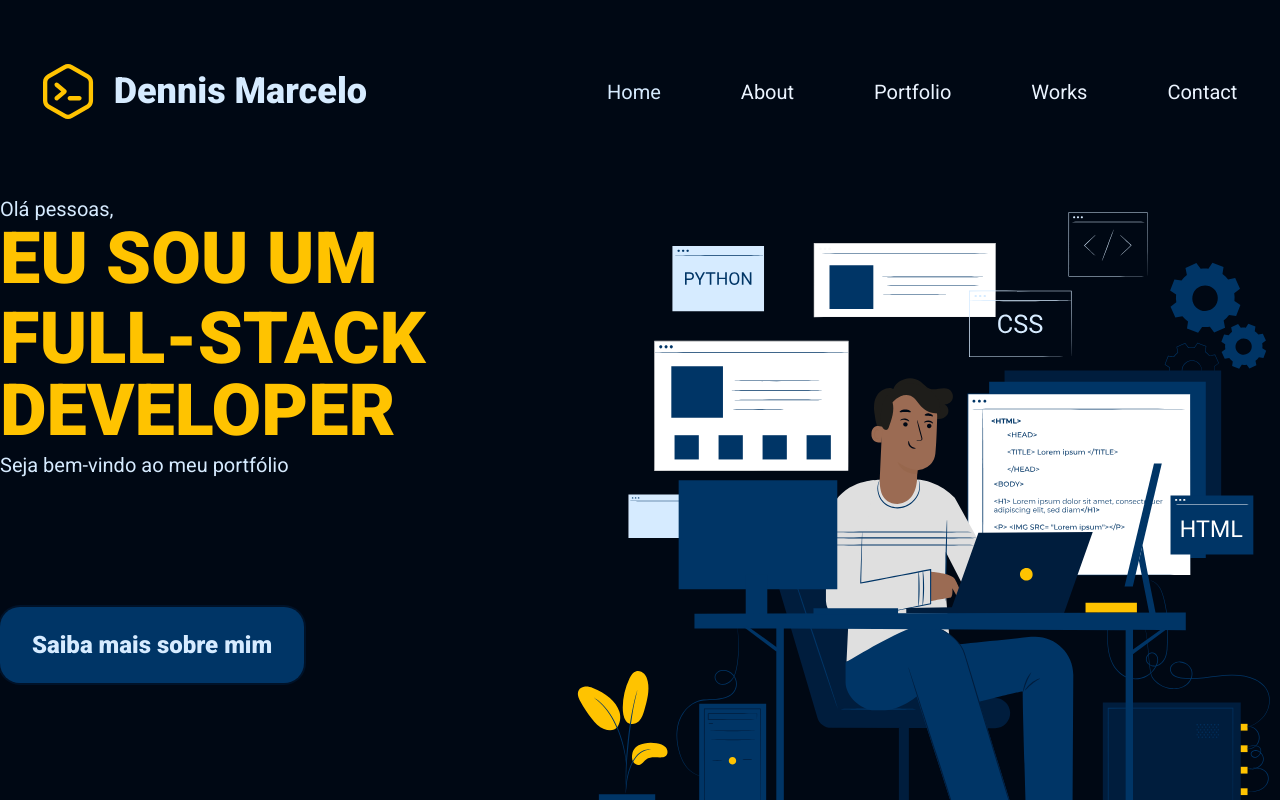
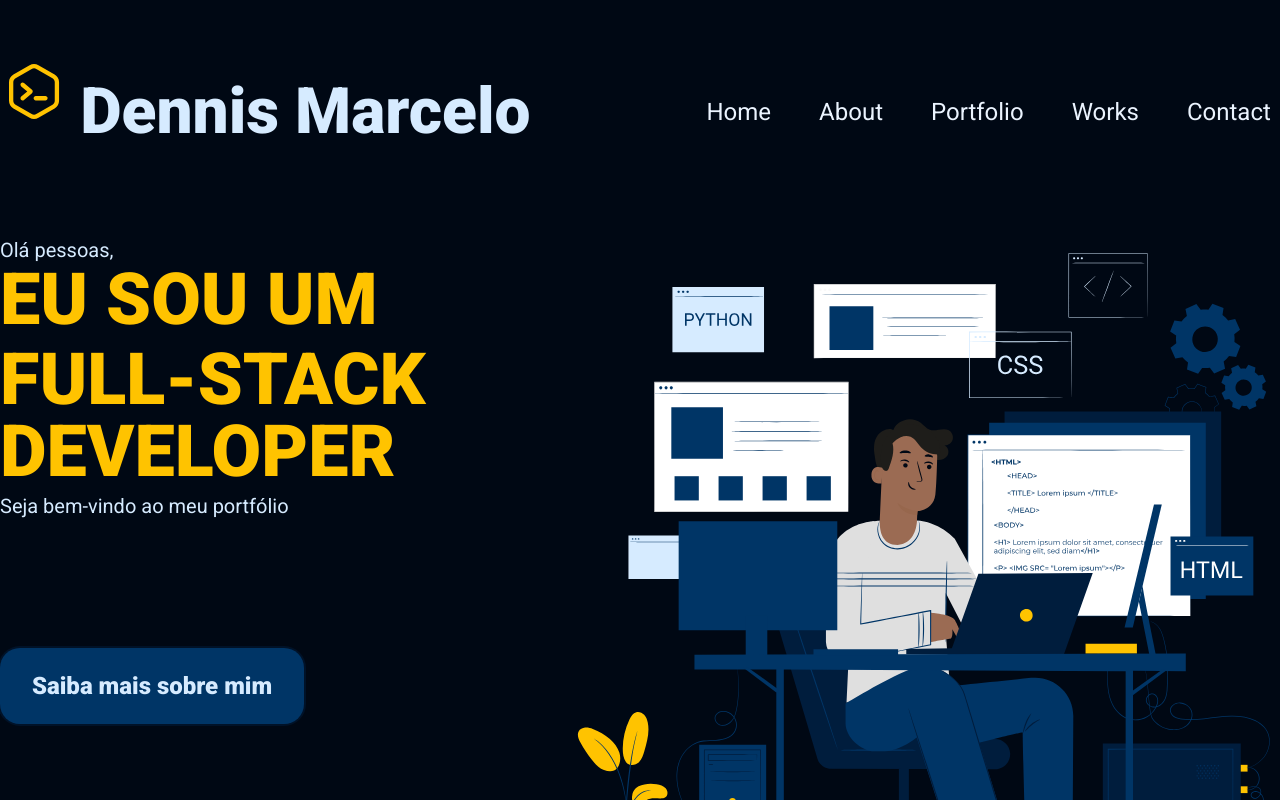
Before and after one commit to dennisMarcelo/portfolio, a React (Vite) app: page / in a window 1280 px wide. Shown: the top 800 px of the page. Built offline with nearby package versions, Linux system fonts and the light colour scheme.

Commit message:
fix: layout menu home

```diff
--- /dev/null
+++ b/src/Pages/Home.css
@@ -0,0 +1,133 @@
+/* stylelint-disable at-rule-no-unknown */
+@tailwind base;
+@tailwind components;
+@tailwind utilities;
+
+.hexagono-name {
+  @apply flex gap-5 ;
+}
+
+.hexagono-top-page {
+  @apply w-[51px] h-[55] items-center;
+}
+
+.heading-top-page {
+  @apply text-blue-200 text-sm;
+}
+
+.home-menu {
+  @apply flex justify-center items-center pt-16 mb-20 gap-60;
+}
+
+.button-menu {
+  @apply p-1 px-3 rounded-[10px] font-semibold text-sm transition-colors focus:ring-2 text-blue-200 hover:bg-blue-300 hidden;
+}
+
+.button-menu-mobile {
+  @apply p-1 px-3 rounded-[10px] font-semibold text-sm transition-colors focus:ring-2 text-blue-200 hover:bg-blue-300;
+}
+
+.options-menu {
+  @apply flex gap-20  text-blue-200;
+}
+
+.options-menu-mobile {
+  @apply fixed h-full text-yellow-200 w-9/12 top-0 p-11 bg-gradient-to-b from-blue-400 to-blue-600;
+
+  transition: 0.9s;
+}
+
+.menu-mobile-open {
+  @apply right-0;
+}
+
+.menu-mobile-close {
+  @apply right-[-100%];
+}
+
+.nav-menu-mobile {
+  @apply flex flex-col pt-14 pl-10 gap-5 text-md;
+}
+
+.buttons-menu-mobile {
+  @apply flex gap-5 items-center p-4 rounded-[20px] focus:bg-blue-300;
+}
+
+@media only screen and (max-width: 1536px) {
+  .options-menu {
+    @apply flex gap-16;
+  }
+
+  .home-menu {
+    @apply gap-52;
+  }
+}
+
+@media only screen and (max-width: 1280px) {
+  .options-menu {
+    @apply flex gap-12;
+  }
+
+  .home-menu {
+    @apply gap-44;
+  }
+}
+
+@media only screen and (max-width: 1024px) {
+  .options-menu {
+    @apply flex gap-9;
+  }
+
+  .home-menu {
+    @apply gap-36;
+  }
+}
+
+@media only screen and (max-width: 950px) {
+  .options-menu {
+    @apply flex gap-6;
+  }
+
+  .home-menu {
+    @apply gap-28;
+  }
+}
+
+@media only screen and (max-width: 768px) {
+  .options-menu {
+    @apply hidden;
+  }
+
+  .home-menu {
+    @apply gap-60;
+  }
+
+  .button-menu {
+    @apply block;
+  }
+}
+
+@media only screen and (max-width: 600px) {
+  .heading-top-page {
+    @apply hidden;
+  }
+
+  .options-menu-mobile {
+    @apply w-full;
+  }
+}
+
+@media only screen and (max-width: 390px) {
+  .home-menu {
+    @apply gap-36;
+  }
+}
+
+
+.heading-home {
+  @apply 2xl:text-lg xl:text-md lg:text-md text-yellow-200 leading-none mb-2;
+}
+
+.text-home {
+  @apply text-blue-200 leading-none mb-2;
+}
--- a/src/Pages/Home.tsx
+++ b/src/Pages/Home.tsx
@@ -1,4 +1,11 @@
-import React from 'react';
+import React, { useState } from 'react';
+import {
+  Briefcase,
+  Envelope,
+  FolderSimpleUser,
+  House, List, User, X,
+} from 'phosphor-react';
+import { clsx } from 'clsx';
 import { HexagonTopPage } from '../Icons/HexagonTopPage';
 import { Heading } from '../Components/Heading/Heading';
 import { Text } from '../Components/Text/Text';
@@ -7,27 +14,81 @@ import { GitHubSVG } from '../Icons/GitHubSVG';
 import { InstagramSVG } from '../Icons/InstagramSVG';
 import { LinkedinSVG } from '../Icons/LinkedinSVG';
 import { HomeArtSVG } from '../Icons/HomeArtSVG';
+import './Home.css';
 
 function Menu() {
+  const [menuIsVisible, setMenuIsVisible] = useState(false);
   return [
-    <div className="flex justify-center items-center pt-16 mb-20 gap-60">
+    <div
+      id="menu"
+      className="home-menu"
+    >
 
-      <div className="flex gap-5">
-        <HexagonTopPage />
-        <Heading size="sm" className="text-blue-200">
+      <div className="hexagono-name">
+        <HexagonTopPage className="hexagono-top-page" />
+        <Heading className="heading-top-page">
           Dennis Marcelo
         </Heading>
       </div>
 
-      <div className="flex gap-20  text-blue-200">
-        <Text size="sm" className="shrink-0">Home</Text>
-        <Text size="sm">About</Text>
-        <Text size="sm">Portfolio</Text>
-        <Text size="sm">Works</Text>
-        <Text size="sm">Contact</Text>
+      <button
+        onClick={() => setMenuIsVisible(true)}
+        type="button"
+        className="button-menu bg-blue-400"
+      >
+        <List size={32} />
+      </button>
+
+      <div className="options-menu">
+        <Text>Home</Text>
+        <Text>About</Text>
+        <Text>Portfolio</Text>
+        <Text>Works</Text>
+        <Text>Contact</Text>
       </div>
+    </div>,
 
+    <div
+      id="menu-mobile"
+      className={clsx(
+        'options-menu-mobile',
+        {
+          'menu-mobile-close': menuIsVisible === false,
+          'menu-mobile-open': menuIsVisible === true,
+        },
+      )}
+    >
+      <button
+        onClick={() => setMenuIsVisible(false)}
+        type="button"
+        className="button-menu-mobile bg-blue-500 "
+      >
+        <X size={32} />
+      </button>
+      <nav className="nav-menu-mobile">
+        <button type="button" className="buttons-menu-mobile">
+          <House size={36} />
+          <Text>Home</Text>
+        </button>
+        <button type="button" className="buttons-menu-mobile">
+          <User size={36} />
+          <Text>About</Text>
+        </button>
+        <button type="button" className="buttons-menu-mobile">
+          <FolderSimpleUser size={36} />
+          <Text>Portfolio</Text>
+        </button>
+        <button type="button" className="buttons-menu-mobile">
+          <Briefcase size={36} />
+          <Text>Works</Text>
+        </button>
+        <button type="button" className="buttons-menu-mobile">
+          <Envelope size={36} />
+          <Text>Contact</Text>
+        </button>
+      </nav>
     </div>,
+
   ];
 }
 
```
